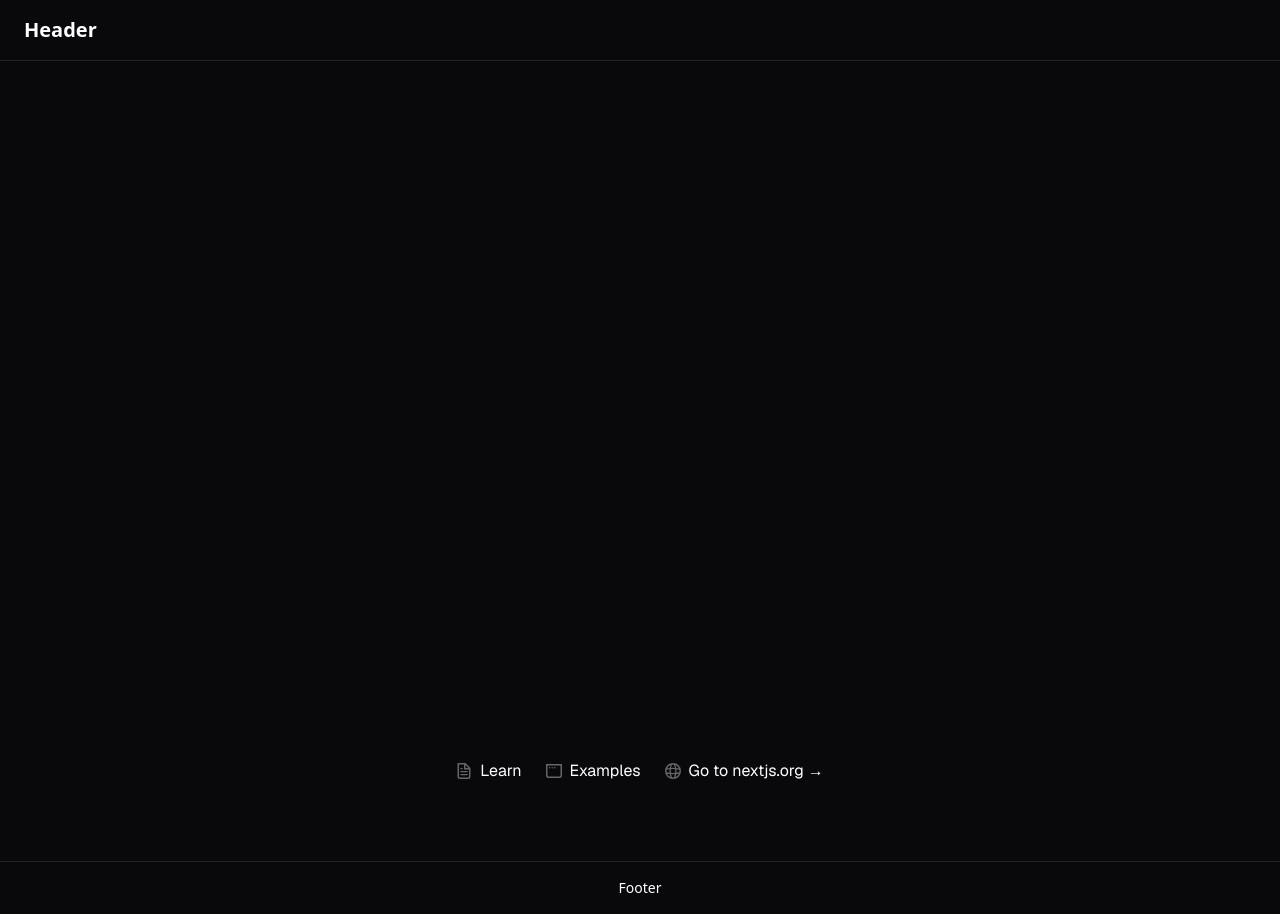
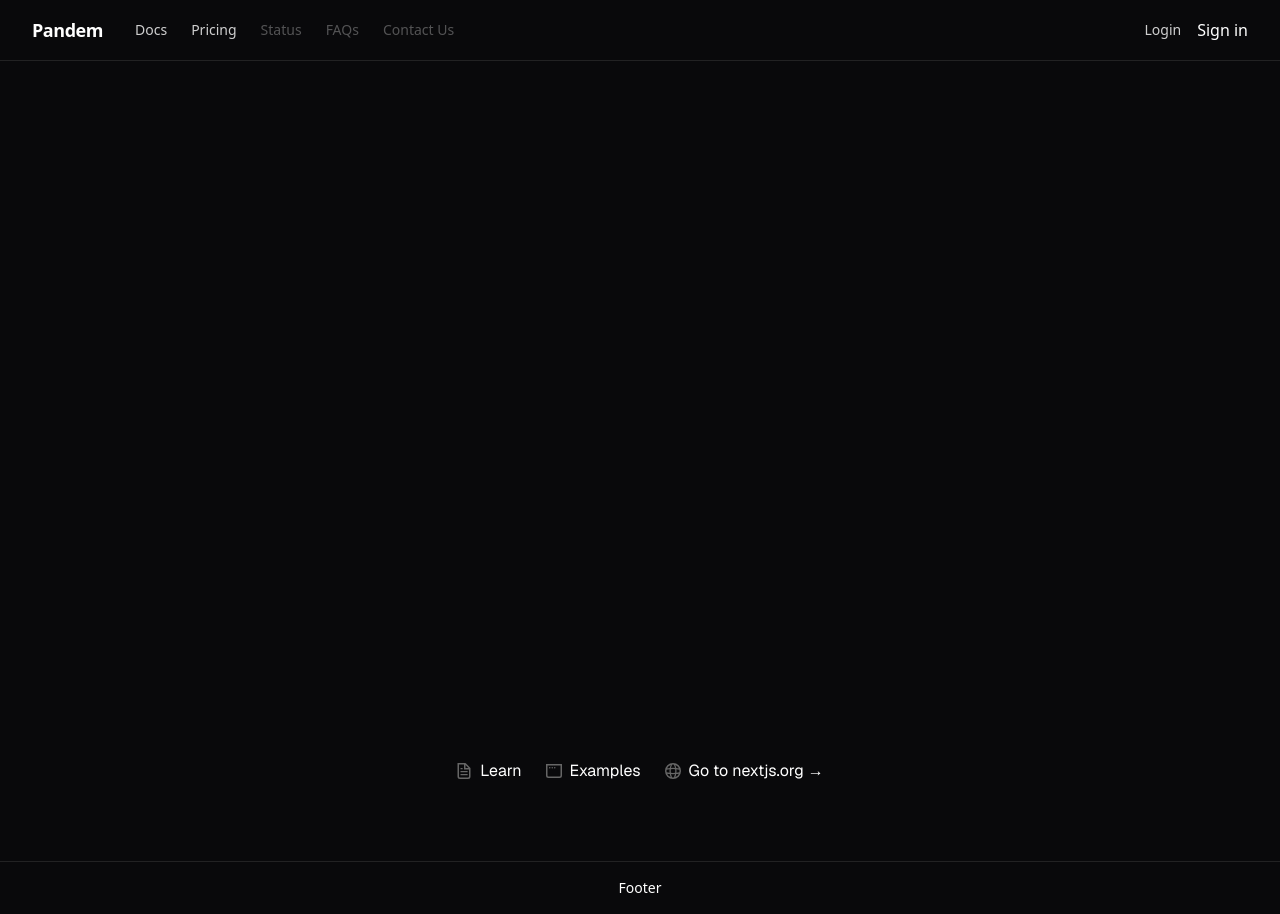
Before and after one commit to Albertojs89/ex3balberto, a Next.js app: page / in a window 1280 px wide. Built offline with nearby package versions, Linux system fonts and the light colour scheme.

Commit message:
header fijo, error en componente shadcn

```diff
--- a/jsconfig.json
+++ b/jsconfig.json
@@ -1,7 +1,8 @@
 {
   "compilerOptions": {
+    "baseUrl": ".",
     "paths": {
-      "@/*": ["./src/*"]
+      "@/*": ["src/*"]
     }
   }
 }
--- a/package.json
+++ b/package.json
@@ -9,6 +9,7 @@
     "lint": "next lint"
   },
   "dependencies": {
+    "@radix-ui/react-slot": "^1.2.3",
     "class-variance-authority": "^0.7.1",
     "clsx": "^2.1.1",
     "lucide-react": "^0.511.0",
--- a/src/components/Header.jsx
+++ b/src/components/Header.jsx
@@ -1,7 +1,35 @@
+import Link from "next/link";
+
+
+
+
 export default function Header() {
   return (
-    <header className="w-full py-4 px-6 border-b border-white/10">
-      <h1 className="text-xl font-semibold">Header</h1>
+    <header className="w-full border-b border-white/10">
+      <div className="max-w-7xl mx-auto px-4 sm:px-6 lg:px-8 py-4 flex items-center justify-between">
+
+        {/* Logo y enlaces de navegación */}
+        <div className="flex items-center gap-8">
+          <Link href="/" className="font-bold text-lg tracking-tight">
+            Pandem
+          </Link>
+
+          <nav className="hidden md:flex gap-6 text-sm text-white/80">
+            <Link href="/docs" className="hover:text-white transition">Docs</Link>
+            <Link href="/pricing" className="hover:text-white transition">Pricing</Link>
+            <span className="cursor-default text-white/30">Status</span>
+            <span className="cursor-default text-white/30">FAQs</span>
+            <span className="cursor-default text-white/30">Contact Us</span>
+          </nav>
+        </div>
+
+        {/* Acciones: Login y Sign Up */}
+        <div className="flex items-center gap-4">
+          <button className="text-sm text-white/80 hover:text-white transition">Login</button>
+          <button>Sign in</button>
+
+        </div>
+      </div>
     </header>
   );
 }
```
Also changed, not shown: 1 other file (tests, documents, lock files or other folders).
